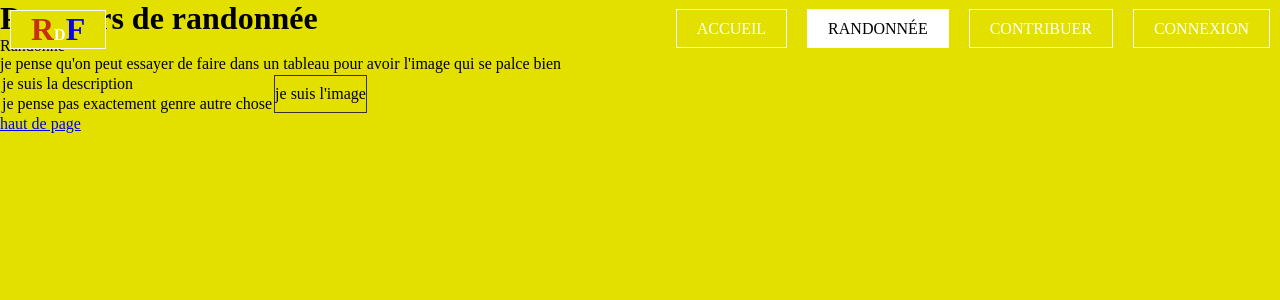
After one commit to arcadiumstreet/webprojet, a PHP site: page /Randonne.php in a window 1280 px wide. The commit adds this page. Shown: the top 300 px of the page. Run offline with PHP 8.4, Linux system fonts and the light colour scheme.

Commit message:
on_sur_le_reste

```diff
--- a/Contribuer.php
+++ b/Contribuer.php
@@ -14,7 +14,7 @@
       <ul>
         <li><a href="Index.php">Accueil</a></li>
         <li><a href="Randonne.php">Randonnée</a></li>
-        <li><a href="Contribuer.php">Contribuer</a></li>
+        <li class="active"><a href="Contribuer.php">Contribuer</a></li>
         <li><a href="Connexion.php">Connexion</a></li>
       </ul>
     </nav>
--- /dev/null
+++ b/Randonne.php
@@ -0,0 +1,42 @@
+<!DOCTYPE html>
+<html lang="fr">
+<head>
+  <meta charset="utf-8"/>
+  <link rel="stylesheet" href="styles/randonner.css"/>
+  <title>Liste des randos</title>
+</head>
+<body>
+  <div class="principale">
+    <header>
+      <div class="logo">
+        <a href="index.php"><span class="R">R</span><span>d</span><span class="F">F</span></a>
+      </div>
+      <nav>
+        <ul>
+          <li><a href="Index.php">Accueil</a></li>
+          <li class="active"><a href="Randonne.php">Randonnée</a></li>
+          <li><a href="Contribuer.php">contribuer</a></li>
+          <li><a href="Connexion.php">Connexion</a></li>
+        </ul>
+      </nav>
+    <h1>Parcours de randonnée</h1>
+    </header>
+
+    <section>
+      <p>Randonne</p>
+      <p>je pense qu'on peut essayer de faire dans un tableau pour avoir l'image qui se palce bien</p>
+    <table>
+    <tr>
+     <td>je suis la description </td>
+     <td rowspan="2" style="border : 1px solid #333 ">je suis l'image</td>
+     </tr>
+     <tr>
+     <td >je pense pas exactement genre autre chose </td>
+
+     </table>
+
+    </section>
+  </div>
+  <a href="#haut">haut de page</a>
+</body>
+</html>
--- a/styles/randonner.css
+++ b/styles/randonner.css
@@ -1,88 +1,72 @@
-#wrapper {
-	padding:5px ;
-	margin:auto;
-    width:984px;
-	font-family: Arial, Verdana, sans-serif;
-	background-color:white;
-}
-
-body {
-	background-color:lightblue;
-}
-
-header {
-	height:100px;
-	text-align:center;
-	background-image: url("../images/FCCB.png");
-}
-
-nav {
-   list-style-type: none;
-   background-color: blue;
-  /*text-align: right;*/
-   color:white;
-   height:25px;
-}
-
-nav li {
-   display: inline;
-}
-nav  li ~ li {
-   display: inline;
-   padding-left:15px;
-}
-
-nav ul {
-   margin:0;
-/*   float:left;*/
+*{
+  padding: 0;
+  margin: 0;
+  box-sizing: border-box;
+  font-family: century;
+  background-color: rgb(227, 224, 0);
 }
 
 
-nav  a {
-    color: white;
-	text-decoration: none;
+.logo a{
+  color: #fff;
+  padding: 0px 20px;
+  border: 1px solid #fff;
+  position: absolute;
+  top: 10px;
+  left :10px;
+  text-transform: uppercase;
+  text-decoration: none;
+  font-weight: 900;
+  text-shadow: rgba(0, 0, 0, 0.7);
+}
+
+.logo .R {
+  color: rgb(199, 48, 10);
+  font-weight: bold;
+  font-size: 2rem;
+}
+
+.logo .F {
+  color: rgb(16, 5, 223);
+  font-weight: bold;
+  font-size: 2rem;
+}
+
+.principale{
+  max-width: 114rem;
+  margin: 0 auto;
+}
+
+.btn:hover{
+  background-color: #fff;
+  color: black;
+}
+
+nav ul{
+  list-style: none;
+  float: right;
+  display: flex;
+  margin-top: 20px;
 }
 
 
-nav  a:hover {
-	text-decoration: underline;
+nav ul li a{
+  text-decoration: none;
+  color: #fff;
+  padding: 10px 20px;
+  text-transform: uppercase;
+  border: 1px solid white;
+  margin: 10px;
+  font-weight: 500;
+  transition: 0.6s ease;
 }
 
-section {
-  clear:both;
-}
-section h1 {
-   text-align:center;
-   color:red;
-   background-color:cyan; /*#81F7F3; */
+nav ul li a:hover{
+  background-color: #fff;
+  color: black;
 }
 
-
-section > ul {
-  list-style-type: none;
-  margin:0px;
-  padding:0px;
+nav ul li.active a{
+  background-color: #fff;
+  color: black;
 }
-
-section > ul > li{
-  clear:both;
-  border-style:solid;
-  height:200px;
-  margin-bottom:10px;
-}
-
-
-section  > ul > li> ul > li:first-child{
-  font-weight:bold;
-}
-
-img {
-  float: right;
-  margin: 15px;
-}
-
-nav form {
-	display: inline;
-	float:right;
-	background-color: blue;
-}
```
Also changed, not shown: Connexion.php (+10 -6 lines), Randonner.php (deleted, +0 -38 lines), styles/connexion.css (+78 -0 lines).
